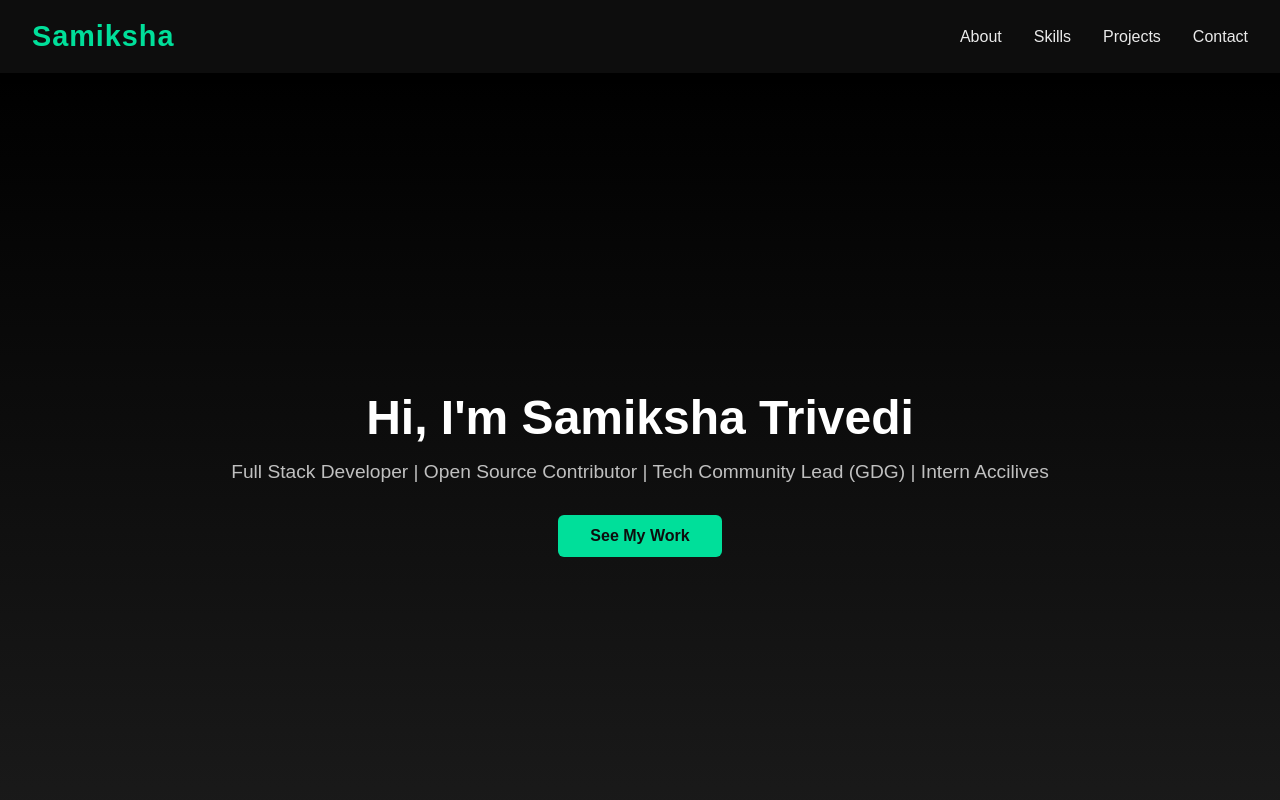
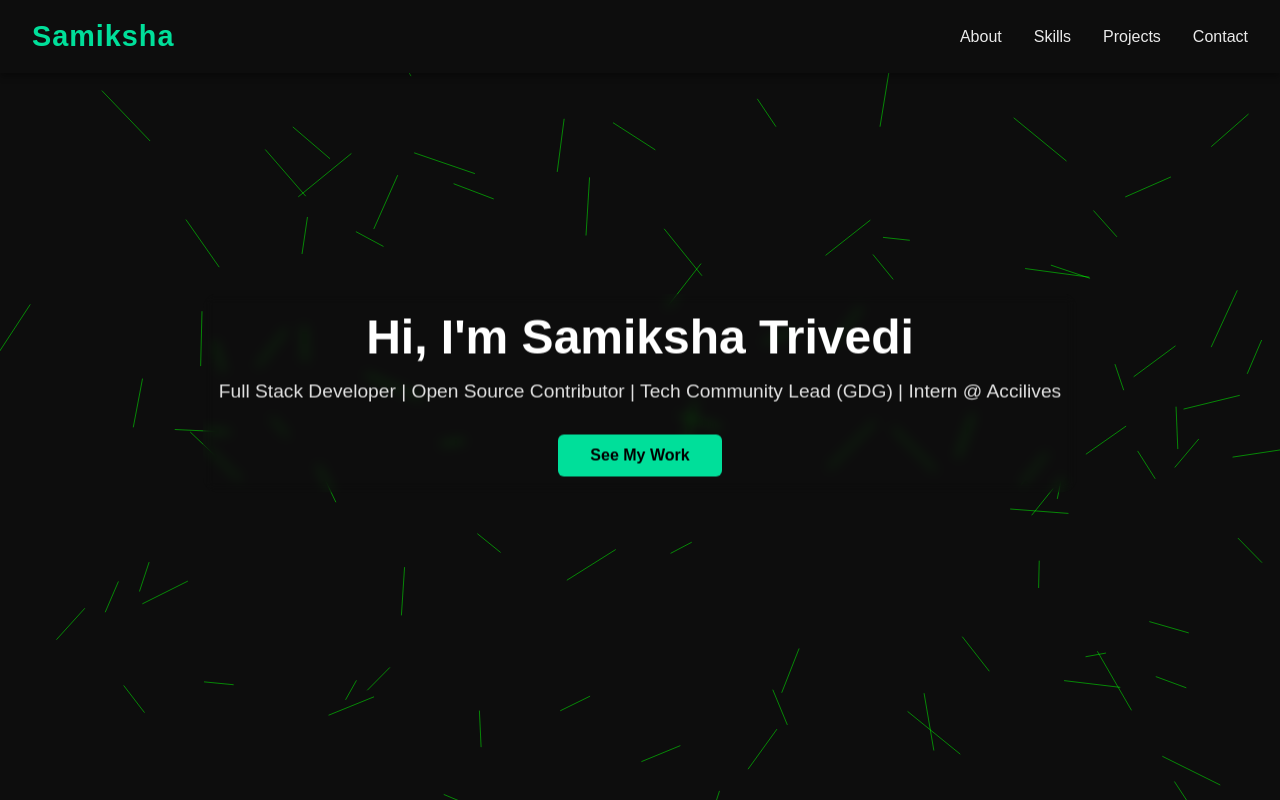
Before and after one commit to samikshatrivedi007/portfolio, a React (Create React App) app: page / in a window 1280 px wide. Shown: the top 800 px of the page. Built offline with nearby package versions, Linux system fonts and the light colour scheme.

Commit message:
👾code updated👾

```diff
--- a/src/App.js
+++ b/src/App.js
@@ -14,7 +14,7 @@ function App() {
     return (
         <div className="App">
             <Navbar />
-            <Hero />
+            <Hero/>
             <About />
             <Skills />
             <Projects />
--- a/src/components/Hero.css
+++ b/src/components/Hero.css
@@ -1,12 +1,32 @@
-.hero {
-    display: flex;
-    justify-content: center;
-    align-items: center;
+.hero-container {
+    position: relative;
+    width: 100%;
     height: 100vh;
+    overflow: hidden;
+}
+
+#lineCanvas {
+    position: absolute;
+    top: 0;
+    left: 0;
+    z-index: 1;
+    width: 100%;
+    height: 100%;
+}
+
+.hero-content {
+    position: relative;
+    z-index: 2;
+    color: white;
     text-align: center;
-    background: linear-gradient(to bottom, #000000, #1c1c1c);
-    color: #fff;
-    padding: 0 1.5rem;
+    top: 40%;
+    transform: translateY(-50%);
+    padding: 1rem;
+    backdrop-filter: blur(6px);
+
+    border-radius: 15px;
+    width: fit-content;
+    margin: auto;
 }
 
 .hero-content h2 {
@@ -17,12 +37,12 @@
 .hero-content p {
     font-size: 1.2rem;
     margin-bottom: 2rem;
-    color: #c0c0c0;
+    color: #e0e0e0;
 }
 
 .btn {
     background-color: #00df9a;
-    color: #0d0d0d;
+    color: #000;
     padding: 12px 28px;
     font-weight: bold;
     text-decoration: none;
--- a/src/components/Hero.js
+++ b/src/components/Hero.js
@@ -1,17 +1,65 @@
-import React from 'react';
+import React, { useEffect } from 'react';
 import './Hero.css';
 
+function Hero() {
+    useEffect(() => {
+        const canvas = document.getElementById('lineCanvas');
+        const ctx = canvas.getContext('2d');
+        let width = canvas.width = window.innerWidth;
+        let height = canvas.height = window.innerHeight;
 
-function Hero() {
+        const lines = Array(100).fill().map(() => ({
+            x: Math.random() * width,
+            y: Math.random() * height,
+            length: Math.random() * 50 + 20,
+            speed: Math.random() * 1.5 + 0.5,
+            angle: Math.random() * Math.PI * 2
+        }));
+
+        function drawLines() {
+            ctx.clearRect(0, 0, width, height);
+            ctx.strokeStyle = 'rgba(0,255,0,0.5)';
+            ctx.lineWidth = 1;
+
+            lines.forEach(line => {
+                const dx = Math.cos(line.angle) * line.length;
+                const dy = Math.sin(line.angle) * line.length;
+
+                ctx.beginPath();
+                ctx.moveTo(line.x, line.y);
+                ctx.lineTo(line.x + dx, line.y + dy);
+                ctx.stroke();
+
+                line.x += Math.cos(line.angle) * line.speed;
+                line.y += Math.sin(line.angle) * line.speed;
+
+                // Wrap around screen
+                if (line.x > width) line.x = 0;
+                if (line.x < 0) line.x = width;
+                if (line.y > height) line.y = 0;
+                if (line.y < 0) line.y = height;
+            });
+
+            requestAnimationFrame(drawLines);
+        }
+
+        drawLines();
+
+        window.addEventListener('resize', () => {
+            width = canvas.width = window.innerWidth;
+            height = canvas.height = window.innerHeight;
+        });
+    }, []);
+
     return (
-        <section className="hero">
+        <div className="hero-container">
+            <canvas id="lineCanvas"></canvas>
             <div className="hero-content">
                 <h2>Hi, I'm Samiksha Trivedi</h2>
-                <p>Full Stack Developer | Open Source Contributor | Tech Community Lead (GDG) | Intern Accilives</p>
+                <p>Full Stack Developer | Open Source Contributor | Tech Community Lead (GDG) | Intern @ Accilives</p>
                 <a href="#projects" className="btn">See My Work</a>
             </div>
-
-        </section>
+        </div>
     );
 }
 
```
Also changed, not shown: public/bg.jpg (added), public/hero-bg.jpeg (added).
